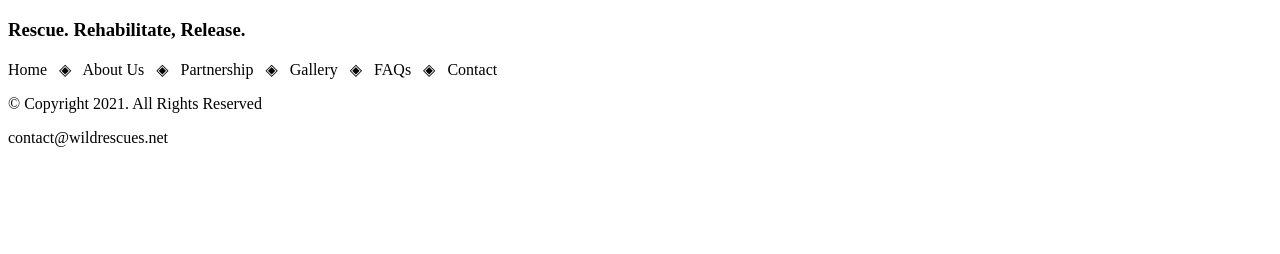
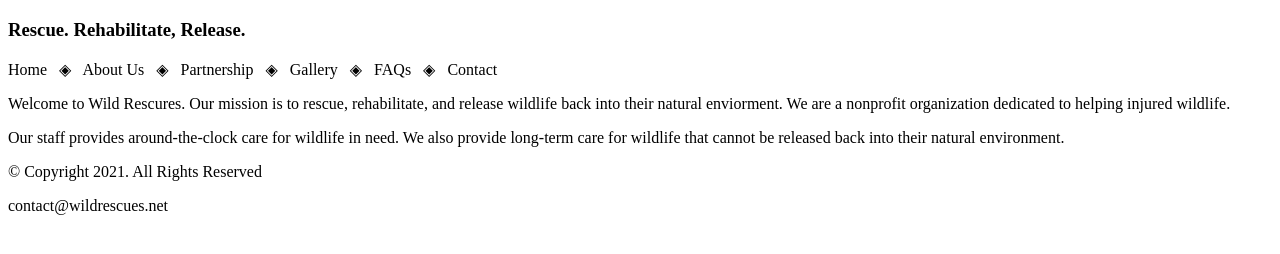
Before and after one commit to StephenADavis/CH-02-Lab-2, a plain HTML site: page index.html in a window 1280 px wide. Shown: the part 62-316 px from the top of the page. Drawn offline with Linux system fonts and the light colour scheme.

Commit message:
Update index.html
Added main text

```diff
--- a/index.html
+++ b/index.html
@@ -13,26 +13,36 @@
 <body>
 
     <header>
+
         <h1>&#128062; Wild Rescues</h1>
         <h3>Rescue. Rehabilitate, Release.</h3>
+
     </header>
 
     <nav>
+
         <p>Home &nbsp; &#9672; &nbsp;
            About Us &nbsp; &#9672; &nbsp;
            Partnership &nbsp; &#9672; &nbsp;
            Gallery &nbsp; &#9672; &nbsp;
            FAQs &nbsp; &#9672; &nbsp;
            Contact</p>
+
     </nav>
 
     <main>
-    <!-- Use the main area to add the main content to the webpage -->
+
+        <p>Welcome to Wild Rescures. Our mission is to rescue, rehabilitate, and release wildlife back into their natural enviorment. We are a nonprofit organization dedicated to helping injured wildlife. </p>
+
+        <p>Our staff provides around-the-clock care for wildlife in need. We also provide long-term care for wildlife that cannot be released back into their natural environment.</p>
+
     </main>
 
     <footer>
+
         <p>&copy; Copyright 2021. All Rights Reserved</p>
         <p>contact@wildrescues.net</p>
+
     </footer>
 
 </body>
```
